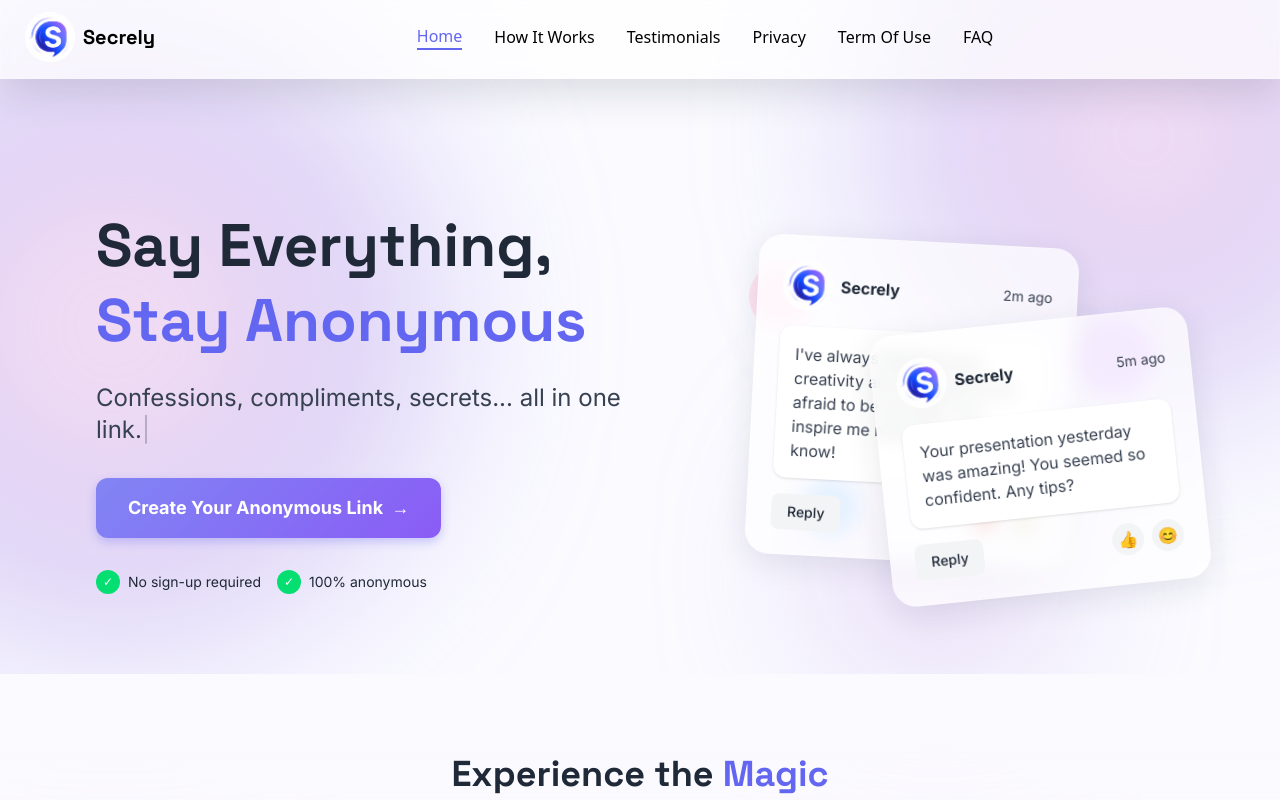
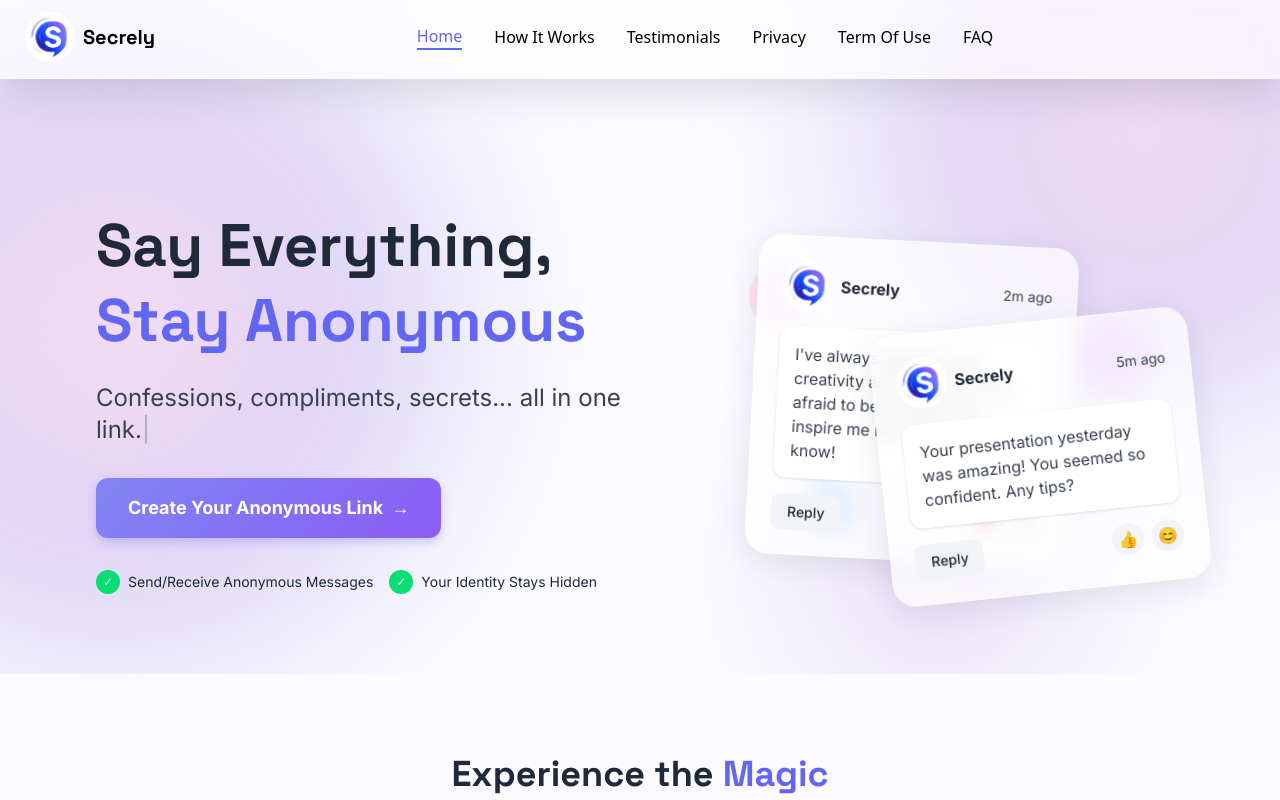
Before and after one commit to Whyriez/secrely-app, a Next.js app: page / in a window 1280 px wide. Shown: the top 800 px of the page. Built offline with nearby package versions, Linux system fonts and the light colour scheme.

Commit message:
update others

```diff
--- a/src/components/ui/home/Hero.jsx
+++ b/src/components/ui/home/Hero.jsx
@@ -29,13 +29,13 @@ function Hero() {
                   <div className="h-6 w-6 rounded-full bg-green-400 flex items-center justify-center text-white text-xs">
                     ✓
                   </div>
-                  <span className="ml-2 text-sm">No sign-up required</span>
+                  <span className="ml-2 text-sm">Send/Receive Anonymous Messages</span>
                 </div>
                 <div className="flex items-center">
                   <div className="h-6 w-6 rounded-full bg-green-400 flex items-center justify-center text-white text-xs">
                     ✓
                   </div>
-                  <span className="ml-2 text-sm">100% anonymous</span>
+                  <span className="ml-2 text-sm">Your Identity Stays Hidden</span>
                 </div>
               </div>
             </div>
```
